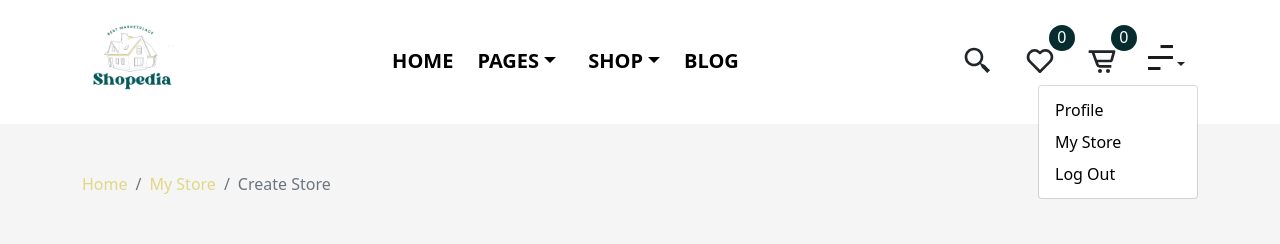
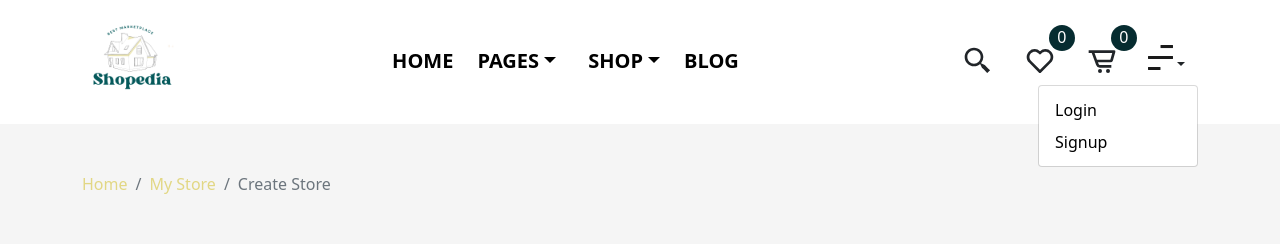
Before and after one commit to rintosaputro/shopedia-frontend, a Next.js app: page /my-store/create-store in a window 1280 px wide. Both pictures are taken after a click on the button 1166 px from the left and 60 px from the top of the page. Shown: the top 244 px of the page. Built offline with nearby package versions, Linux system fonts and the light colour scheme.

Commit message:
Feat : Add Logout

```diff
--- a/components/Navbar.js
+++ b/components/Navbar.js
@@ -10,6 +10,7 @@ import { Dropdown } from "react-bootstrap";
 
 const Navbar = () => {
   const route = useRouter();
+  const token = useSelector(state => state.auth.token)
   const { cart, wishlists } = useSelector(state => state)
   const dispatch = useDispatch()
   const [dataCart, setDataCart] = useState(0)
@@ -137,6 +138,7 @@ const Navbar = () => {
                     <Image src='/images/menu.png' layout='intrinsic' alt='menu' width={25} height={25} />
                   </Dropdown.Toggle>
 
+                  {token &&
                     <Dropdown.Menu>
                       <Dropdown.Item href="/profile">
                         Profile
@@ -144,10 +146,21 @@ const Navbar = () => {
                       <Dropdown.Item href="/my-store">
                         My Store
                       </Dropdown.Item>
-                    <Dropdown.Item >
+                      <Dropdown.Item onClick={() => { dispatch({ type: 'AUTH_LOGOUT' }); route.push("/") }} >
                         Log Out
                       </Dropdown.Item>
                     </Dropdown.Menu>
+                  }
+                  {!token &&
+                    <Dropdown.Menu>
+                      <Dropdown.Item href="/login">
+                        Login
+                      </Dropdown.Item>
+                      <Dropdown.Item href="/signup">
+                        Signup
+                      </Dropdown.Item>
+                    </Dropdown.Menu>
+                  }
                 </Dropdown>
               </li>
             </ul>
--- a/pages/product/index.js
+++ b/pages/product/index.js
@@ -12,8 +12,6 @@ import Image from 'next/image'
 import NumberFormat from 'react-number-format';
 import { useRouter } from 'next/router';
 import { BsChevronDoubleRight, BsChevronDoubleLeft } from 'react-icons/bs'
-
-
 
 const Index = () => {
   const [value, setValue] = useState(25);
--- a/redux/reducers/auth.js
+++ b/redux/reducers/auth.js
@@ -32,6 +32,13 @@ const auth = (state = initialState, action) => {
     case 'AUTH_ERROR': {
       return { ...state, isError: true, errMessage: action.payload }
     }
+    case 'AUTH_LOGOUT': {
+      state.token = null
+      state.dataUser = {}
+      window.localStorage.removeItem('token')
+      window.localStorage.removeItem('cart')
+      return { ...state }
+    }
     case 'AUTH_CLEAR_STATE': {
       return initialState
     }
```
Lines whose indentation alone changed are shown as unchanged.
